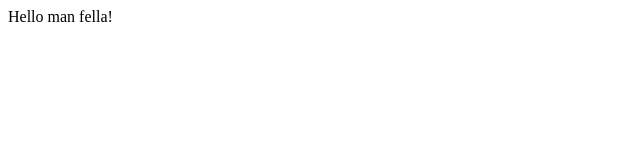
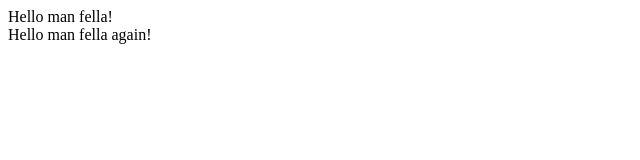
Before and after one commit to rcoston/cs50w_test, a plain HTML site: page index.html in a window 1280 px wide. Shown: the whole page, without its empty margins (0-640 px from the left). Drawn offline with Linux system fonts and the light colour scheme.

Commit message:
Update index.html
Started using github windows UI

```diff
--- a/index.html
+++ b/index.html
@@ -5,6 +5,7 @@
     <title>Page</title>
   </head>
   <body>
-    Hello man fella!
+    Hello man fella!<br>
+    Hello man fella again!
   </body>
 </html>
```
